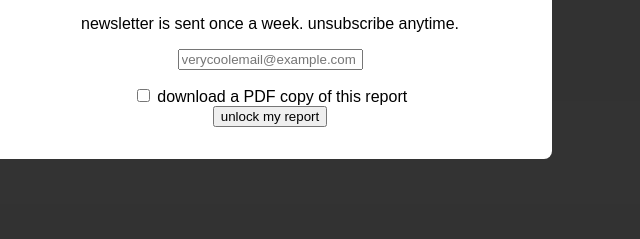
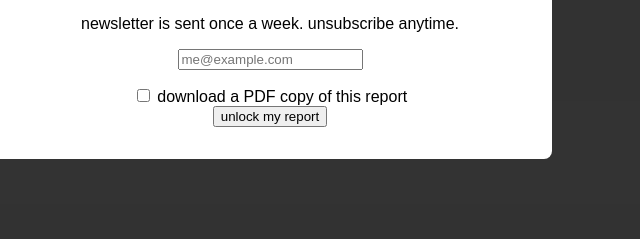
Before and after one commit to segajanesis/BurnoutLab, a plain HTML site: page index.html in a window 1280 px wide. Both pictures are taken after a click on the button "view your full report". Shown: the part 363-602 px from the top of the page, 370-1010 px from the left. Drawn offline with Linux system fonts and the light colour scheme.

Commit message:
Update index.html

```diff
--- a/index.html
+++ b/index.html
@@ -26,7 +26,7 @@
       <h2>full report for free newsletter subscribers</h2>
       <p>newsletter is sent once a week. unsubscribe anytime.</p>
       <form id="newsletterForm">
-        <input type="email" id="userEmail" name="email" placeholder="verycoolemail@example.com" required />
+        <input type="email" id="userEmail" name="email" placeholder="me@example.com" required />
         <input type="text" id="trap" name="trap" style="display:none;" />
         <div style="margin-top:1em;">
           <label>
```
